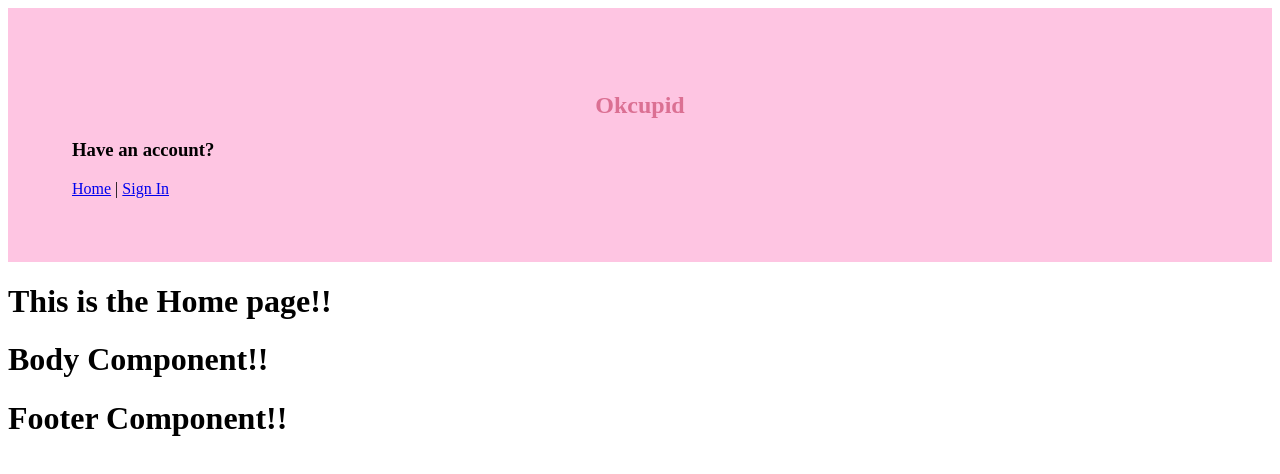
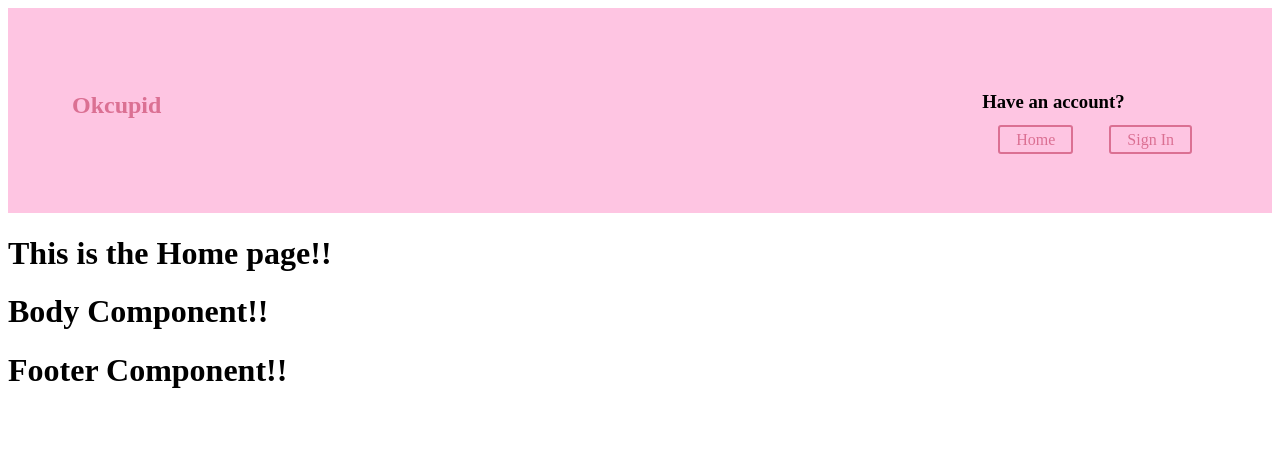
Before and after one commit to devsweeting/OkCupid, a React app: page / in a window 1280 px wide. Shown: the top 474 px of the page. Built offline with nearby package versions, Linux system fonts and the light colour scheme.

Commit message:
Add styles for buttons in header

```diff
--- a/src/components/Header.jsx
+++ b/src/components/Header.jsx
@@ -11,14 +11,28 @@
 const Wrapper = styled.section`
   padding: 4em;
   background: #fec5e2;
+  display: flex;
+  justify-content: space-between;
+`;
+
+const TestButton = styled(Link)`
+  font-size: 1em;
+  margin: 1em;
+  padding: 0.25em 1em;
+  border: 2px solid palevioletred;
+  border-radius: 3px;
+  text-decoration: none;
+  color: palevioletred;
 `;
 
 function Header(){
   return (
     <Wrapper>
       <Title>Okcupid</Title>
+        <div>
       <h3>Have an account?</h3>
-      <Link to="/">Home</Link> | <Link to="/signin">Sign In</Link>
+      <TestButton to="/">Home</TestButton>  <TestButton to="/signin">Sign In</TestButton>
+      </div>
     </Wrapper>
   );
 }
```
